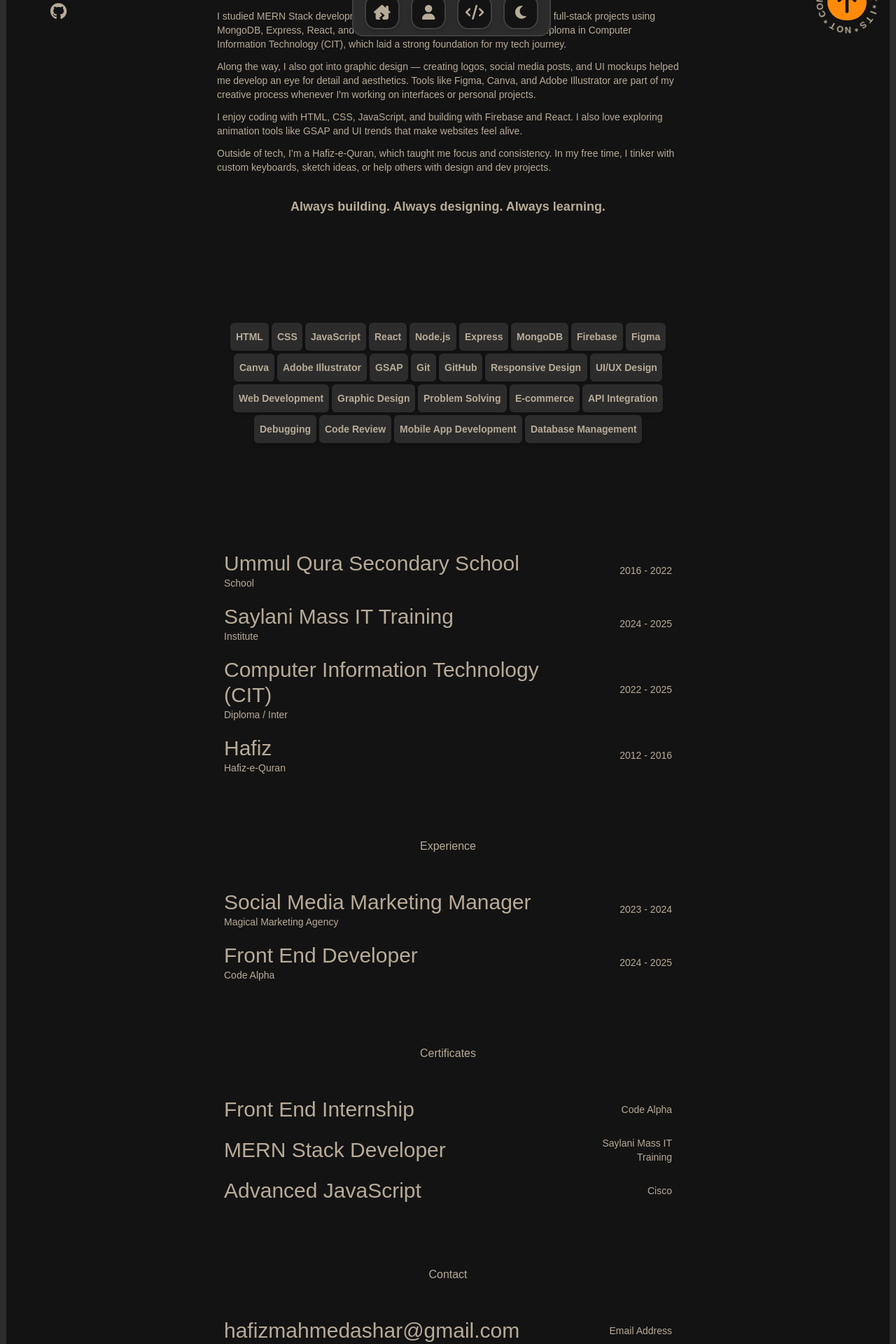
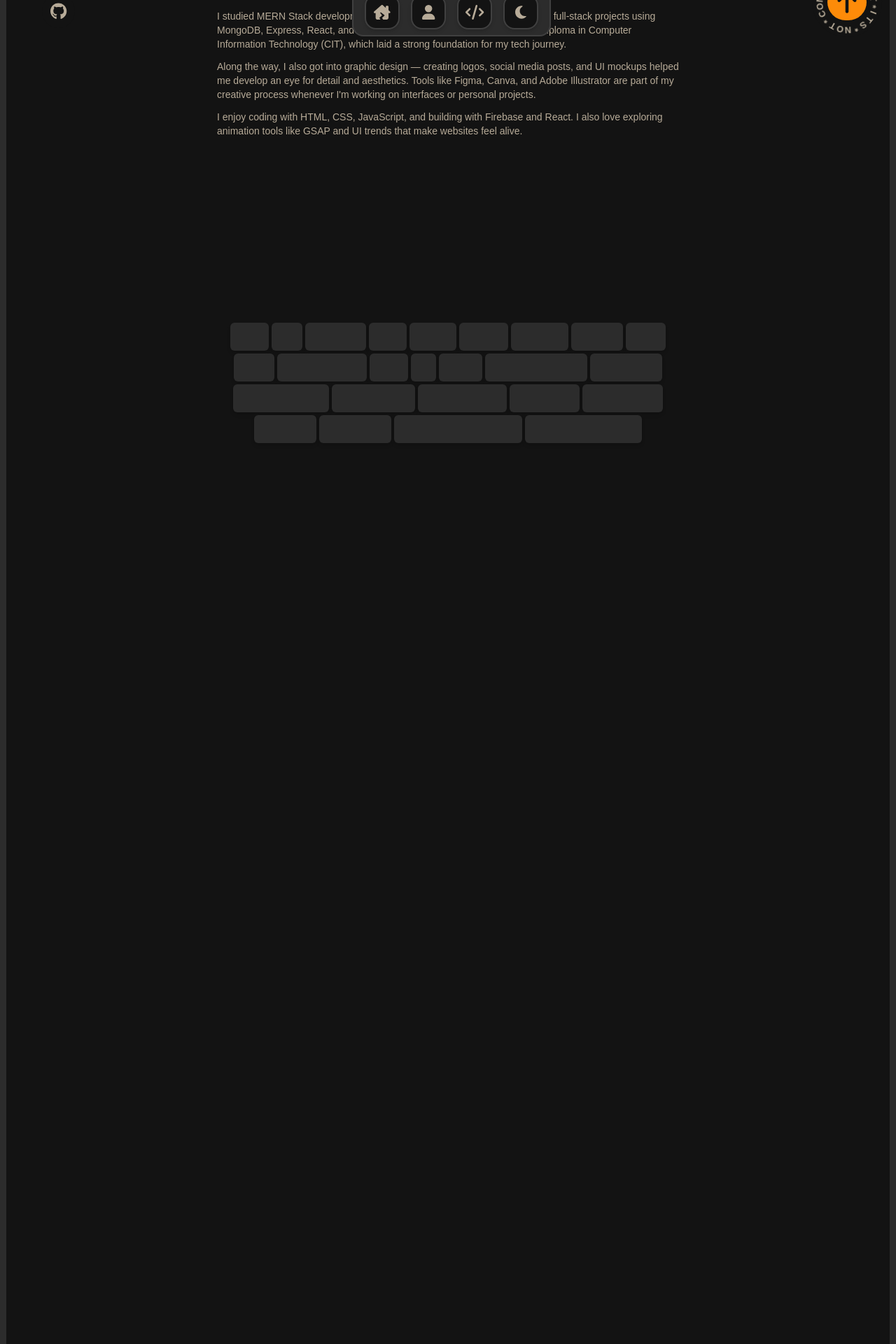
Before and after one commit to ahmed-ashar/Portfolio, a React (Vite) app: page /about in a window 1280 px wide. Shown: the part 720-2640 px from the top of the page at 70% size. Built offline with nearby package versions, Linux system fonts and the light colour scheme; a web font is replaced by a local one.

Commit message:
refactor: uncomment TextReveal components in AboutPage for improved visibility

```diff
--- a/src/components/AboutPage.jsx
+++ b/src/components/AboutPage.jsx
@@ -26,27 +26,27 @@ const AboutPage = () => {
         </div>
         {/* Heading */}
         <div className="">
-          {/* <TextReveal delay={0.2}> */}
+          <TextReveal delay={0.2}>
             <h1 className="text-3xl sm:text-4xl lg:text-5xl z-55">
               {aboutInfo.heading}
             </h1>
-          {/* </TextReveal> */}
+          </TextReveal>
         </div>
 
         {/* About Paragraphs */}
         <div className="flex flex-col gap-3 mt-10">
           {aboutInfo.paragraphs.map((para, idx) => (
-            // <TextReveal key={idx} delay={0.5}>
+            <TextReveal key={idx} delay={0.5}>
               <p className="text-sm z-55">
                 {para}
               </p>
-            // {/* </TextReveal> */}
+            </TextReveal>
           ))}
-          {/* <TextReveal delay={0.2}> */}
+          <TextReveal delay={0.2}>
             <p className="text-center text-lg font-bold mt-5 z-55">
               {aboutInfo.closing}
             </p>
-          {/* </TextReveal> */}
+          </TextReveal>
         </div>
         {/* Skills Section */}
         <div className="my-20 ">
@@ -56,14 +56,13 @@ const AboutPage = () => {
 
           <div className="flex flex-wrap justify-center gap-1">
             {skills.map((skill, idx) => (
-              // <TextReveal key={idx} delay={0.05 * idx}>
-
-              <div className=" clip-path: polygon(25% 0%, 100% 0%, 75% 100%, 0% 100%) gray-bg px-2 py-2 rounded-md shadow-md ">
-                <Magnet padding={20} disabled={false} magnetStrength={5}>
-                  <h2 className="text-sm font-semibold text-center">{skill}</h2>
-                </Magnet>
-              </div>
-              // {/* </TextReveal> */}
+              <TextReveal key={idx} delay={0.05 * idx}>
+                <div className="clip-path: polygon(25% 0%, 100% 0%, 75% 100%, 0% 100%) gray-bg px-2 py-2 rounded-md shadow-md ">
+                  <Magnet padding={20} disabled={false} magnetStrength={5}>
+                    <h2 className="text-sm font-semibold text-center">{skill}</h2>
+                  </Magnet>
+                </div>
+              </TextReveal>
             ))}
           </div>
         </div>
@@ -76,76 +75,76 @@ const AboutPage = () => {
           {educationData.map((edu, idx) => (
             <div key={idx} className="flex justify-between items-center p-2.5  ">
               <div className="">
-                {/* <TextReveal key={`edu-title-${idx}`} delay={0.2}> */}
+                <TextReveal key={`edu-title-${idx}`} delay={0.2}>
                   <h1 className="text-xl sm:text-3xl orange-text-hover">{edu.title}</h1>
-                {/* </TextReveal> */}
-                {/* <TextReveal key={`edu-dest-${idx}`} delay={0.2}> */}
+                </TextReveal>
+                <TextReveal key={`edu-dest-${idx}`} delay={0.2}>
                   <p className="text-sm">{edu.destination}</p>
-                {/* </TextReveal> */}
+                </TextReveal>
               </div>
-              {/* <TextReveal key={`edu-dur-${idx}`} delay={0.2}> */}
+              <TextReveal key={`edu-dur-${idx}`} delay={0.2}>
                 <p className="text-sm  w-[20%] text-end">{edu.duration}</p>
-              {/* </TextReveal> */}
+              </TextReveal>
             </div>
           ))}
         </div>
 
         {/* Experience Section */}
         <div className="my-20 z-55 relative">
-          {/* <TextReveal delay={0.2}> */}
+          <TextReveal delay={0.2}>
             <h1 className=" text-center mb-10">Experience</h1>
-          {/* </TextReveal> */}
+          </TextReveal>
           {experienceData.map((exp, idx) => (
             <div key={idx} className="flex justify-between items-center p-2.5  ">
               <div>
-                {/* <TextReveal key={`exp-title-${idx}`} delay={0.2}> */}
+                <TextReveal key={`exp-title-${idx}`} delay={0.2}>
                   <h1 className="text-xl sm:text-3xl orange-text-hover">{exp.title}</h1>
-                {/* </TextReveal> */}
-                {/* <TextReveal key={`exp-comp-${idx}`} delay={0.2}> */}
+                </TextReveal>
+                <TextReveal key={`exp-comp-${idx}`} delay={0.2}>
                   <p className="text-sm">{exp.company}</p>
-                {/* </TextReveal> */}
+                </TextReveal>
               </div>
-              {/* <TextReveal key={`exp-dur-${idx}`} delay={0.2}> */}
+              <TextReveal key={`exp-dur-${idx}`} delay={0.2}>
                 <p className="text-sm w-[20%] text-end">{exp.duration}</p>
-              {/* </TextReveal> */}
+              </TextReveal>
             </div>
           ))}
         </div>
 
         {/* Experience Section */}
         <div className="my-20 z-55 relative">
-          {/* <TextReveal delay={0.2}> */}
+          <TextReveal delay={0.2}>
             <h1 className=" text-center mb-10">Certificates</h1>
-          {/* </TextReveal> */}
+          </TextReveal>
           {certificateData.map((cer, idx) => (
             <div key={idx} className="flex justify-between items-center p-2.5  ">
               <div>
-                {/* <TextReveal key={`cer-title-${idx}`} delay={0.2}> */}
+                <TextReveal key={`cer-title-${idx}`} delay={0.2}>
                   <h1 className="text-xl sm:text-3xl orange-text-hover">{cer.title}</h1>
-                {/* </TextReveal> */}
+                </TextReveal>
               </div>
-              {/* <TextReveal key={`cer-from-${idx}`} delay={0.2}> */}
+              <TextReveal key={`cer-from-${idx}`} delay={0.2}>
                 <p className="text-sm w-[20%] text-end">{cer.from}</p>
-              {/* </TextReveal> */}
+              </TextReveal>
             </div>
           ))}
         </div>
 
         {/* Contact Section */}
         <div className="my-20 mb-50 z-55 relative">
-          {/* <TextReveal delay={0.2}> */}
+          <TextReveal delay={0.2}>
             <h1 className="text-center mb-10">Contact</h1>
-          {/* </TextReveal> */}
+          </TextReveal>
           {contactData.map((con, idx) => (
             <div key={idx} className="flex justify-start sm:justify-between items-start sm:items-center flex-col sm:flex-row p-2.5  ">
               <div>
-                {/* <TextReveal key={`con-title-${idx}`} delay={0.2}> */}
+                <TextReveal key={`con-title-${idx}`} delay={0.2}>
                   <a href={con.link} target="_blank" className="text-xl sm:text-3xl orange-text-hover">{con.title}</a>
-                {/* </TextReveal> */}
+                </TextReveal>
               </div>
-              {/* <TextReveal key={`con-from-${idx}`} delay={0.2}> */}
+              <TextReveal key={`con-from-${idx}`} delay={0.2}>
                 <p className="text-sm sm:w-[20%] sm:text-end">{con.from}</p>
-              {/* </TextReveal> */}
+              </TextReveal>
             </div>
           ))}
         </div>
```
